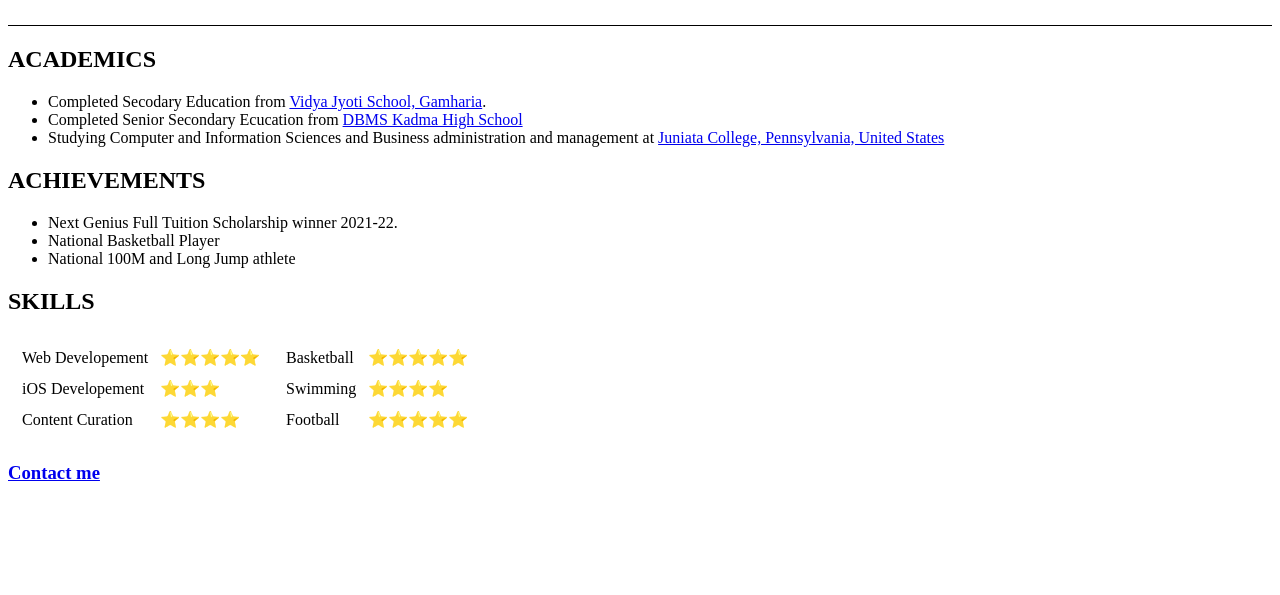
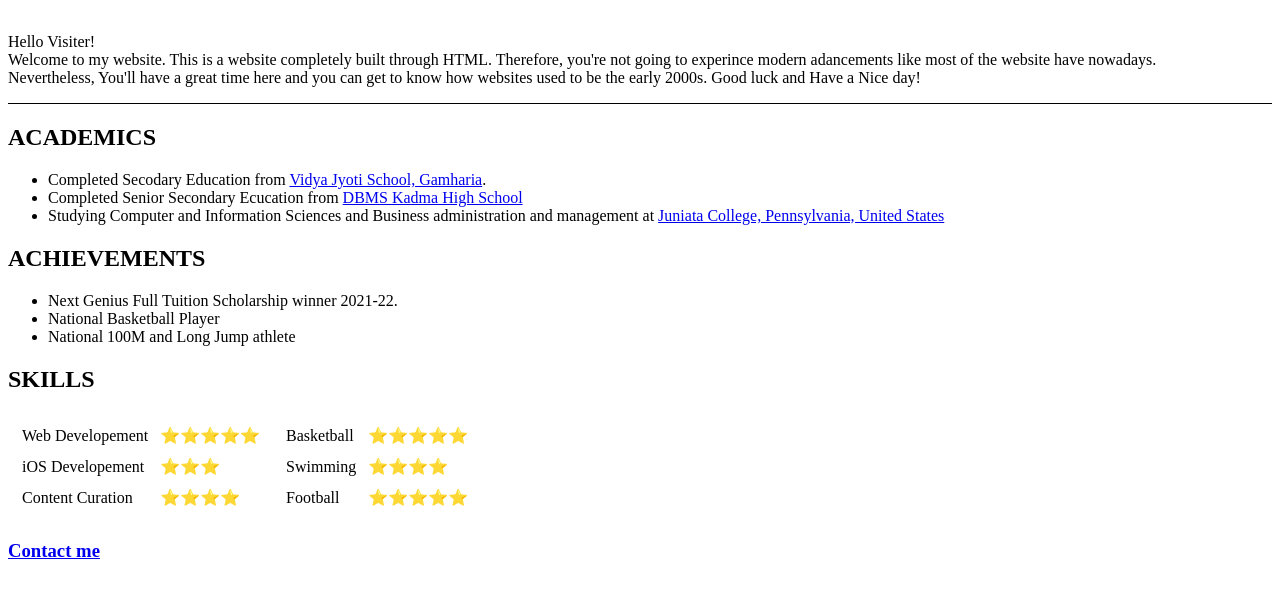
Before and after one commit to Anjan387/CV, a plain HTML site: page index.html in a window 1280 px wide. Shown: the part 187-782 px from the top of the page. Drawn offline with Linux system fonts and the light colour scheme.

Commit message:
updatesss

```diff
--- a/index.html
+++ b/index.html
@@ -16,6 +16,9 @@
                 </td>
             </tr>
         </table>
+
+        <p>Hello Visiter! <br>Welcome to my website. This is a website completely built through HTML. Therefore, you're not going to experince modern adancements like most of the website have nowadays.<br>Nevertheless, You'll have a great time here and you can get to know how websites used to be the early 2000s. Good luck and Have a Nice day!
+
         <hr size="1" color="black">
         <h2>ACADEMICS</h2>
         <ul>
```
